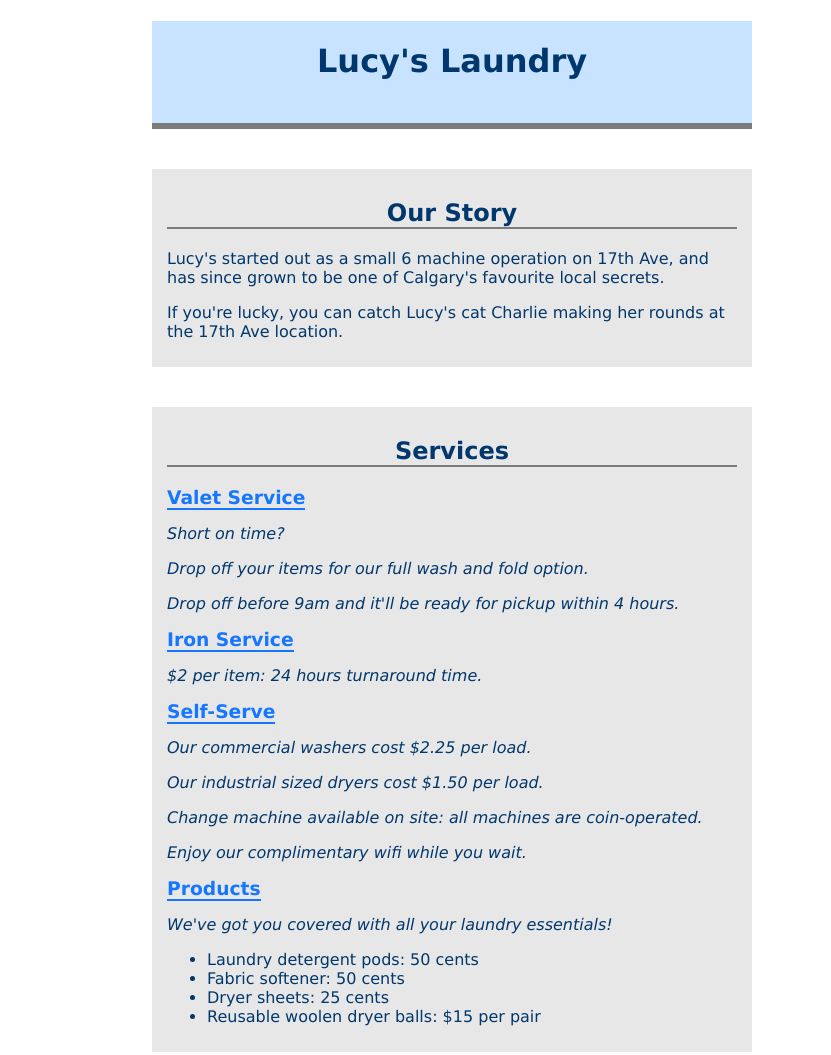
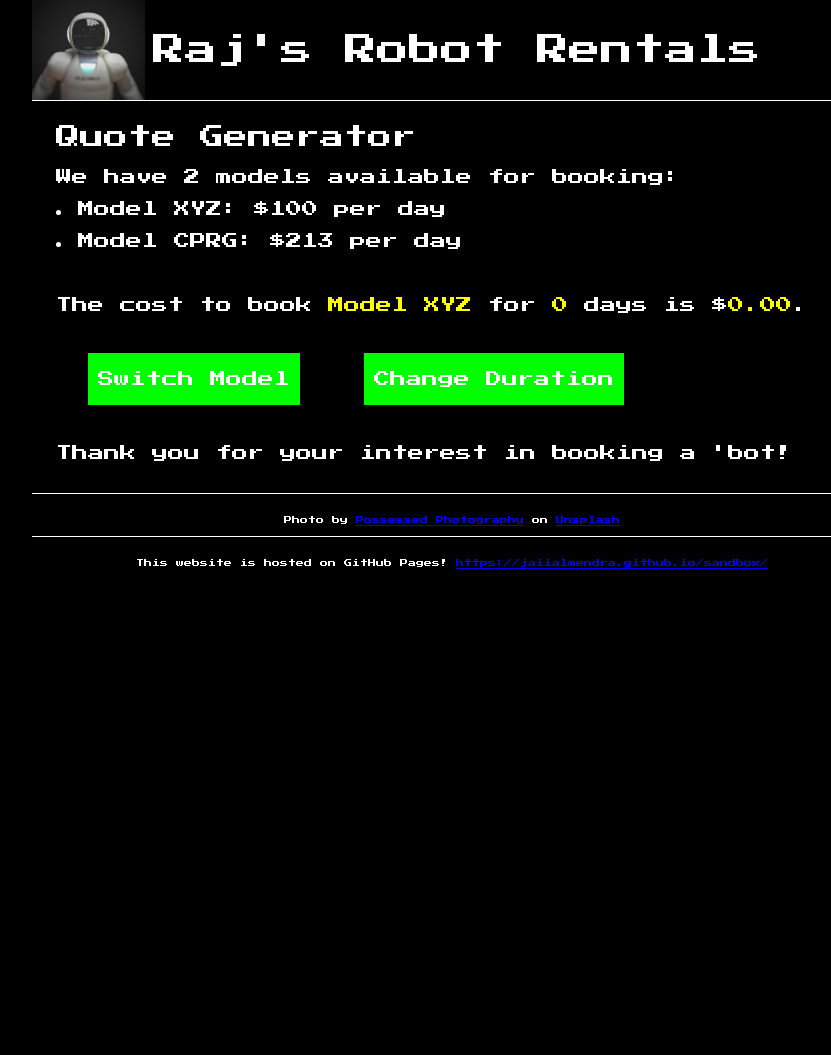
Before and after one commit to jaiialmendra/sandbox, a plain HTML site: page index.html in a window 1280 px wide. Shown: the top 1055 px of the page, without its empty margins (188-1019 px from the left). After the commit the page ends 800 px from the top, so only its background shows below. Drawn offline with Linux system fonts and the light colour scheme.

Commit message:
Add files via upload

```diff
--- a/index.html
+++ b/index.html
@@ -1,88 +1,68 @@
 <!DOCTYPE html>
 <html lang="en">
-
   <head>
-        <meta charset="UTF-8">
-        <title>Lucy's Laundry</title>
-        <link rel="stylesheet" href="styles/styles.css">
-
+    <meta charset="UTF-8" />
+    <meta http-equiv="X-UA-Compatible" content="IE=edge" />
+    <meta name="viewport" content="width=device-width, initial-scale=1.0" />
+    <title>Raj's Robot Rentals</title>
+    <!-- style sheets -->
+    <link rel="stylesheet" href="styles/reset.css" />
+    <link rel="stylesheet" href="styles/styles.css" />
+    <!-- web fonts -->
+    <link rel="preconnect" href="https://fonts.googleapis.com" />
+    <link rel="preconnect" href="https://fonts.gstatic.com" crossorigin />
+    <link
+      href="https://fonts.googleapis.com/css2?family=Press+Start+2P&display=swap"
+      rel="stylesheet"
+    />
   </head>
-
   <body>
-        <header>
-            <h1>Lucy's Laundry</h1>
+    <header class="flex">
+      <img
+        src="images/robot.jpg"
+        alt="photo of a white plastic robot witha black background"
+      />
+      <h1>Raj's Robot Rentals</h1>
     </header>
     <main>
-            <section class="story">
-                <h2>Our Story</h2>
-                <p>Lucy's started out as a small 6 machine operation on 17th
-                    Ave, and has since grown to be one of Calgary's favourite
-                    local secrets.</p>
-                <p>If you're lucky, you can catch Lucy's cat Charlie making her
-                    rounds at the 17th Ave location.</p>
-            </section>
-
-            <section class="services">
-                <h2>Services</h2>
-                <section>
-                    <h3>Valet Service</h3>
-                    <p>Short on time?</p>
-                    <p>Drop off your items for our full wash and fold option.</p>
-                    <p>Drop off before 9am and it'll be ready for pickup within
-                        4 hours.</p>
-                </section>
-
-                <section>
-                    <h3>Iron Service</h3>
-                    <p>$2 per item: 24 hours turnaround time.</p>
-                </section>
-
-                <section>
-                    <h3>Self-Serve</h3>
-                    <p>Our commercial washers cost $2.25 per load.</p>
-                    <p>Our industrial sized dryers cost $1.50 per load.</p>
-                    <p>Change machine available on site: all machines are
-                        coin-operated.</p>
-                    <p>Enjoy our complimentary wifi while you wait.</p>
-                </section>
-
-                <section>
-                    <h3>Products</h3>
-                    <p>We've got you covered with all your laundry essentials!</p>
+      <h2>Quote Generator</h2>
+      <p>We have 2 models available for booking:</p>
       <ul>
-                        <li>Laundry detergent pods: 50 cents</li>
-                        <li>Fabric softener: 50 cents</li>
-                        <li>Dryer sheets: 25 cents</li>
-                        <li>Reusable woolen dryer balls: $15 per pair</li>
+        <li>Model XYZ: $100 per day</li>
+        <li>Model CPRG: $213 per day</li>
       </ul>
-                </section>
-            </section>
-            <section class="locations">
-                <h2>Our Locations</h2>
-                <section>
-                    <h3>17th Avenue</h3>
-                    <p>Our original location, with 12 washers and dryers in a
-                        cozy atmosphere.</p>
-                </section>
-
-                <section>
-                    <h3>Bowness Road</h3>
-                    <p>24 washers & dryers, and available cafe seating while you
-                        wait.</p>
-                </section>
-
-                <section>
-                    <h3>Inglewood</h3>
-                    <p>15 washers, 12 dryers, and free parking.</p>
-                </section>
-            </section>
+      <p>
+        The cost to book <span id="model-text">Model XYZ</span> for
+        <span id="duration-text">0</span> days is $<span id="calculated-cost"
+          >0.00</span
+        >.
+      </p>
+      <div class="flex">
+        <p id="model-button">Switch Model</p>
+        <p id="duration-button">Change Duration</p>
+      </div>
+      <p>Thank you for your interest in booking a 'bot!</p>
     </main>
     <footer>
-            <img src="images/cat-basket.jpg" alt="A grey cat sits within a white
-                laundry hamper, looking up at the camera">
-            <p><em>"Cat in a Basket"</em> by courtneyp is marked with CC BY-NC-SA 2.0. <a href="https://creativecommons.org/licenses/by-nc-sa/2.0/?ref=openverse">View Terms</a>.</p>
-            <p>Follow us on <a href="#">Facebook</a>!</p>
+      <p>
+        Photo by
+        <a
+          href="https://unsplash.com/@possessedphotography?utm_source=unsplash&utm_medium=referral&utm_content=creditCopyText"
+          >Possessed Photography</a
+        >
+        on
+        <a
+          href="https://unsplash.com/s/photos/robot-face?utm_source=unsplash&utm_medium=referral&utm_content=creditCopyText"
+          >Unsplash</a
+        >
+      </p>
+      <p>
+        This website is hosted on GitHub Pages!
+        <a href="https://jaiialmendra.github.io/sandbox/"
+          >https://jaiialmendra.github.io/sandbox/</a
+        >
+      </p>
     </footer>
+	<script src="scripts/script.js"></script>
   </body>
-
 </html>
--- /dev/null
+++ b/scripts/script.js
@@ -0,0 +1,98 @@
+/****************** YOUR NAME: Jose Ariel Almendra
+
+The instructions describe the missing logic that is needed; you will translate these into JavaScript in the places indicated.
+
+You are encouraged to use the provided naming convention for ease of review.
+
+*/
+
+/****************** create variables ******************/
+/* create variables to hold the values for modelName and duration */
+
+// INSERT YOUR CODE HERE
+
+let modelName = "XYZ";
+let duration = 0;
+
+
+/****************** helper function ******************/
+/* create a function called recalculate() which will
+    - create a variable to represent the calculated-cost span element. That will look something like:
+        // let costLabel = document.getElementById("calculated-cost");
+    - check the value of the modelName variable, and use that to calculate the new total cost:
+        e.g. if modelName is currently "XYZ", duration * 100 gives us the new total cost.
+        if modelName is currently "CPRG", duration * 213 gives us the new total cost.
+    - set the value of the calculated-cost element's innerHTML to this new value
+*/
+
+// INSERT YOUR CODE HERE
+
+function recalculate() {
+  let costLabel = document.getElementById("calculated-cost");
+
+  if (modelName == "XYZ") {
+    costLabel.innerHTML = duration * 100;
+  } else if (modelName == "CPRG") {
+    costLabel.innerHTML = duration * 213;
+  }
+}
+
+
+/****************** model button logic ******************/
+
+/*
+- first, create a variable to represent the "Switch Model" pseudo-button (hint: can use getElementById)
+- second, create a function called changeModel() which checks the value of the model name variable. This function will:
+    - create a variable to represent the model-text span element
+    - if modelName is currently "XYZ", change the value of modelName to "CPRG", and change the innerHTML of the model-text span element to "Model CPRG"
+    - if modelName is currently "CPRG", change the value of modelName to "XYZ", and change the innerHTML of the model-text span element to "Model XYZ"
+    - then, recalculate() the total cost.
+- finally, uncomment the following line of JavaScript to have this function run automatically whenever the pseudo-button is clicked: */
+    // modelButton.addEventListener("click", changeModel);
+
+// INSERT YOUR CODE HERE
+
+let modelButton = document.getElementById("model-button");
+
+function changeModel() {
+  let modelText = document.getElementById("model-text");
+
+  if (modelName == "XYZ") {
+    modelName = "CPRG";
+    modelText.innerHTML = "Model CPRG";
+  } else if (modelName == "CPRG") {
+    modelName = "XYZ";
+    modelText.innerHTML = "Model XYZ";
+  }
+
+  recalculate();
+}
+
+modelButton.addEventListener("click", changeModel);
+
+
+/****************** duration button logic ******************/
+/*  - first, create a variable to represent the "Change Duration" pseudo-button.
+    - then, create a function called changeDuration() that will
+        - create a variable to represent the duration-text span element
+        - prompt() the user for a new duration
+        - save the result of the prompt() to the duration variable
+        - change the innerHTML of the duration-text span element to this new value
+        - recalculate() the total cost/
+    - finally, attach this function to the "Change Duration" pseudo-button, so it runs whenever the button is clicked.
+*/
+
+// INSERT YOUR CODE HERE
+
+let durationButton = document.getElementById("duration-button");
+
+function changeDuration() {
+  let durationText = document.getElementById("duration-text");
+
+  duration = prompt("How many days would you like to book?");
+  durationText.innerHTML = duration;
+
+  recalculate();
+}
+
+durationButton.addEventListener("click", changeDuration);
--- /dev/null
+++ b/styles/reset.css
@@ -0,0 +1,129 @@
+/* http://meyerweb.com/eric/tools/css/reset/
+   v2.0 | 20110126
+   License: none (public domain)
+*/
+
+html,
+body,
+div,
+span,
+applet,
+object,
+iframe,
+h1,
+h2,
+h3,
+h4,
+h5,
+h6,
+p,
+blockquote,
+pre,
+a,
+abbr,
+acronym,
+address,
+big,
+cite,
+code,
+del,
+dfn,
+em,
+img,
+ins,
+kbd,
+q,
+s,
+samp,
+small,
+strike,
+strong,
+sub,
+sup,
+tt,
+var,
+b,
+u,
+i,
+center,
+dl,
+dt,
+dd,
+ol,
+ul,
+li,
+fieldset,
+form,
+label,
+legend,
+table,
+caption,
+tbody,
+tfoot,
+thead,
+tr,
+th,
+td,
+article,
+aside,
+canvas,
+details,
+embed,
+figure,
+figcaption,
+footer,
+header,
+hgroup,
+menu,
+nav,
+output,
+ruby,
+section,
+summary,
+time,
+mark,
+audio,
+video {
+  margin: 0;
+  padding: 0;
+  border: 0;
+  font-size: 100%;
+  font: inherit;
+  vertical-align: baseline;
+}
+/* HTML5 display-role reset for older browsers */
+article,
+aside,
+details,
+figcaption,
+figure,
+footer,
+header,
+hgroup,
+menu,
+nav,
+section {
+  display: block;
+}
+body {
+  line-height: 1;
+}
+ol,
+ul {
+  list-style: none;
+}
+blockquote,
+q {
+  quotes: none;
+}
+blockquote:before,
+blockquote:after,
+q:before,
+q:after {
+  content: "";
+  content: none;
+}
+table {
+  border-collapse: collapse;
+  border-spacing: 0;
+}
--- a/styles/styles.css
+++ b/styles/styles.css
@@ -1,65 +1,83 @@
-
+/* page styling */
 body {
-    font-family: Lucida Sans;
-    margin: 0 auto;
-    color: #00376c;
-    width: 600px;
-
+  background-color: black;
+  color: white;
+  margin: 0 auto;
+  width: 840px;
+  font-family: "Press Start 2P", cursive;
 }
 
-a {
-    color: #00376c;
-    text-decoration: none;
+/* header styling */
+header img {
+  height: 100px;
 }
 
-a:hover{
-    text-decoration:underline;
+header {
+  border-bottom: 1px solid white;
+}
+
+/* flexing */
+.flex {
+  display: flex;
+}
+
+/* typography */
+
+h1 {
+  font-size: 32px;
+  line-height: 100px;
+  margin-left: 8px;
 }
 
 h2 {
-    border-bottom-width: 2px;
-    border-bottom-style: solid;
-    border-bottom-color:#7b7b7b;
-    text-align: center;
+  font-size: 24px;
 }
 
-h3 {
-    color: #1577ff;
-    border-bottom-width: 2px;
-    border-bottom-style: solid;
-    border-bottom-color: #1577ff;
-    display: inline;
+p {
+  font-size: 16px;
 }
 
-.services p, footer p{
-    font-style: italic;
+p,
+li {
+  line-height: 32px;
 }
 
-header {
-    border-bottom-width: 6px;
-    border-bottom-style: solid;
-    border-bottom-color: #7b7b7b;
-    line-height: 80px;
+li {
+  list-style: inside;
 }
 
-header, footer{
-    text-align:center;
-    background-color: #c7e3ff;
-    margin-bottom: 40px;
+footer p {
+  border-top: 1px solid white;
+  padding-top: 10px;
+  font-size: 8px;
+  text-align: center;
 }
 
-footer {
-    padding: 10px;
+/* layout */
+main {
+  padding: 24px;
 }
 
-.story,
-.services,
-.locations {
-padding: 10px 15px;
-margin-bottom: 40px;
-background-color: #e7e7e7;
+h2 {
+  margin-bottom: 12px;
 }
 
-img {
-    width: 150px;
+ul {
+  margin-bottom: 32px;
 }
+
+/* "button" styling */
+.flex p {
+  padding: 10px;
+  background-color: lime;
+  margin: 32px;
+}
+
+.flex p:hover {
+  background-color: orange;
+  cursor: pointer;
+}
+
+span {
+  color: yellow;
+}
```
Also changed, not shown: images/robot.jpg (added). Lines whose indentation alone changed are shown as unchanged.
